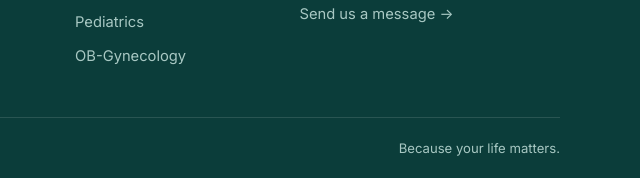
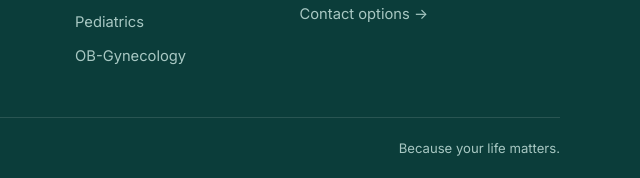
Before and after one commit to peremiller/csp1-hospital, a plain HTML site: page contact.html in a window 1280 px wide. Shown: the part 1604-1782 px from the top of the page, 640-1280 px from the left. Drawn offline with Linux system fonts and the light colour scheme.

Commit message:
fix(content): use truthful contact-options footer link in contact.html

```diff
--- a/contact.html
+++ b/contact.html
@@ -141,7 +141,7 @@
 					<h4>Visit us</h4>
 					<ul>
 						<li>Las Piñas City,<br>Metro Manila, Philippines</li>
-						<li><a href="contact.html">Send us a message →</a></li>
+						<li><a href="contact.html">Contact options →</a></li>
 					</ul>
 				</div>
 			</div>
```
